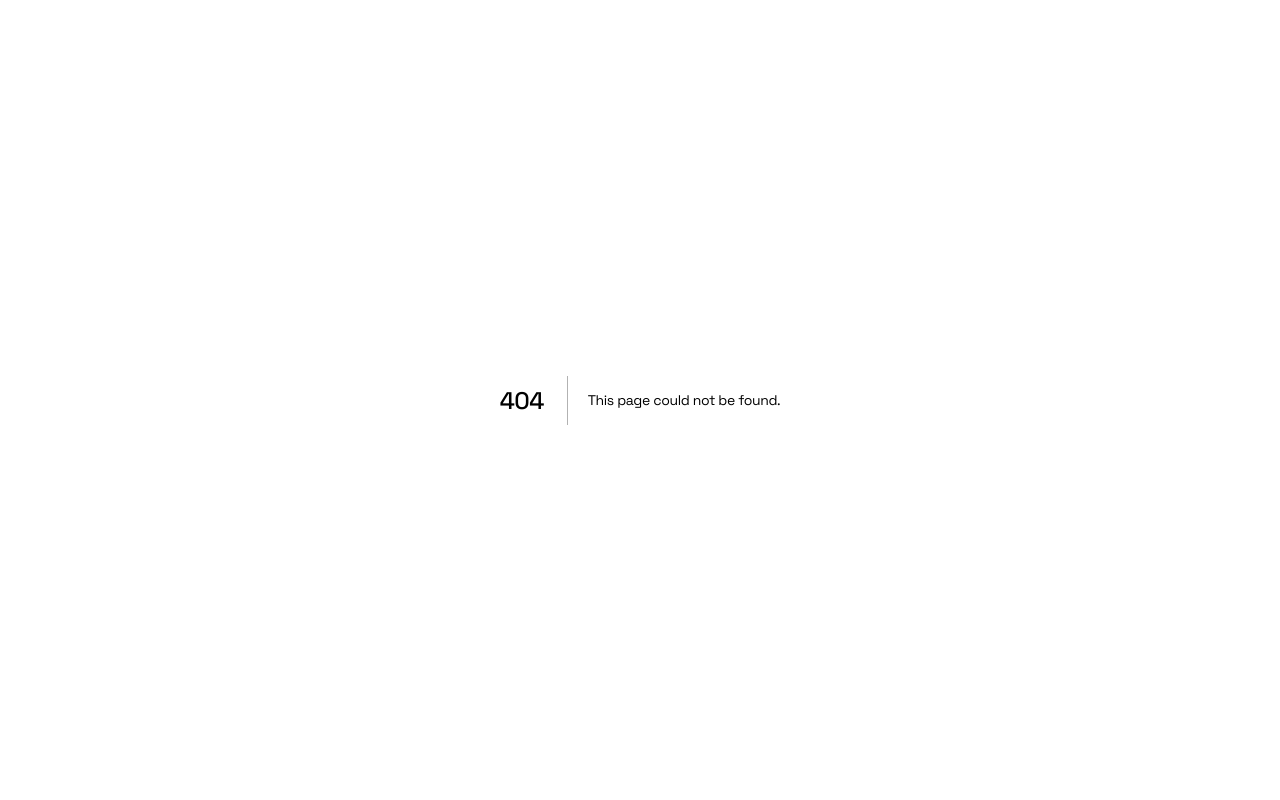
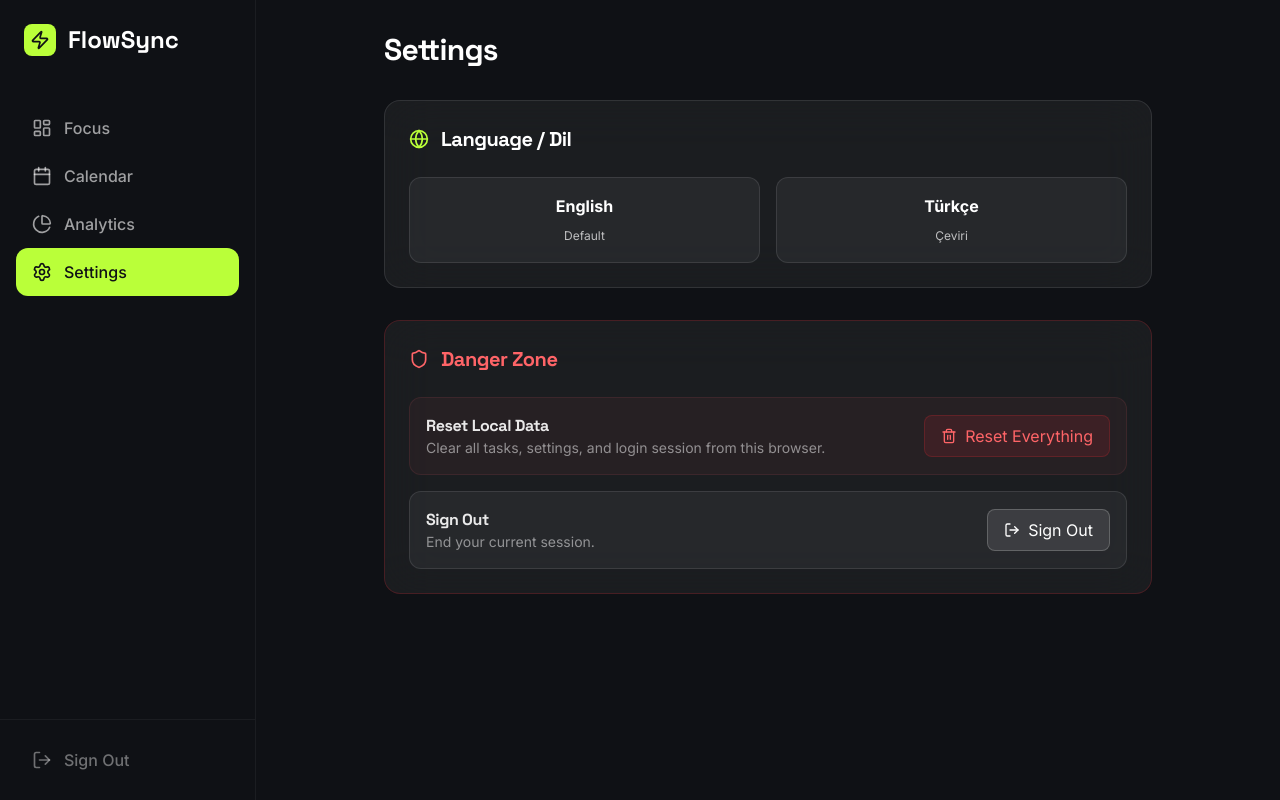
Before and after one commit to cansuyumceylan/FlowSync, a Next.js app: page /dashboard/settings in a window 1280 px wide. Before the commit this address had no page. Built offline with nearby package versions, Linux system fonts and the light colour scheme; no server answers.

Commit message:
Refined app for offline readiness: Added persistence, Task Manager, and Settings page

```diff
--- a/src/app/dashboard/page.tsx
+++ b/src/app/dashboard/page.tsx
@@ -2,6 +2,7 @@
 
 import Timer from "@/components/Timer";
 import AIAssistant from "@/components/AIAssistant";
+import TaskList from "@/components/TaskList";
 import { useAuth } from "@/store/useAuth";
 import { motion } from "framer-motion";
 
@@ -44,24 +45,8 @@ export default function DashboardPage() {
           {/* AI Assistant */}
           <AIAssistant />
 
-          {/* Task Summary */}
-          <div className="glass-card p-6 h-full">
-            <h3 className="font-space font-bold text-lg mb-4">Today's Focus</h3>
-            <div className="space-y-3">
-              <div className="p-3 rounded-xl bg-white/5 border border-white/5 border-l-2 border-l-mint">
-                <p className="font-medium text-sm">Design System Review</p>
-                <span className="text-xs text-white/40">10:00 AM - 11:00 AM</span>
-              </div>
-              <div className="p-3 rounded-xl bg-white/5 border border-white/5">
-                <p className="font-medium text-sm text-white/60">Team Standup</p>
-                <span className="text-xs text-white/40">11:30 AM - 12:00 PM</span>
-              </div>
-
-              <button className="w-full py-2 mt-4 text-sm text-mint border border-mint/20 rounded-lg hover:bg-mint/10 transition-colors">
-                + Add Task
-              </button>
-            </div>
-          </div>
+          {/* Task List */}
+          <TaskList />
         </div>
       </div>
     </div>
--- /dev/null
+++ b/src/app/dashboard/settings/page.tsx
@@ -0,0 +1,105 @@
+"use client";
+
+import { useTranslation } from 'react-i18next';
+import { useAuth } from '@/store/useAuth';
+import { useTaskStore } from '@/store/useTaskStore';
+import { useFocusStore } from '@/store/useFocusStore';
+import { Globe, Trash2, LogOut, Shield } from 'lucide-react';
+
+export default function SettingsPage() {
+  const { i18n } = useTranslation();
+  const { signOut } = useAuth();
+
+  // Direct access to stores to clear data if needed
+  const clearTasks = () => useTaskStore.persist.clearStorage();
+  const clearFocus = () => useFocusStore.persist.clearStorage();
+  const clearAuth = () => useAuth.persist.clearStorage();
+
+  const changeLanguage = (lng: string) => {
+    i18n.changeLanguage(lng);
+  };
+
+  const handleResetData = () => {
+    if (confirm("Are you sure? This will delete all your local tasks and settings.")) {
+      clearTasks();
+      clearFocus();
+      clearAuth();
+      window.location.reload();
+    }
+  };
+
+  return (
+    <div className="max-w-3xl mx-auto space-y-8">
+      <h1 className="text-3xl font-space font-bold mb-8">Settings</h1>
+
+      {/* Language Section */}
+      <div className="glass-card p-6">
+        <div className="flex items-center gap-3 mb-6">
+          <Globe className="w-5 h-5 text-mint" />
+          <h2 className="text-xl font-bold">Language / Dil</h2>
+        </div>
+
+        <div className="grid grid-cols-2 gap-4">
+          <button
+            onClick={() => changeLanguage('en')}
+            className={`p-4 rounded-xl border transition-all ${
+              i18n.language === 'en'
+                ? 'bg-mint text-charcoal border-mint'
+                : 'bg-white/5 border-white/10 hover:bg-white/10'
+            }`}
+          >
+            <span className="block font-bold mb-1">English</span>
+            <span className="text-xs opacity-70">Default</span>
+          </button>
+          <button
+            onClick={() => changeLanguage('tr')}
+            className={`p-4 rounded-xl border transition-all ${
+              i18n.language === 'tr'
+                ? 'bg-mint text-charcoal border-mint'
+                : 'bg-white/5 border-white/10 hover:bg-white/10'
+            }`}
+          >
+            <span className="block font-bold mb-1">Türkçe</span>
+            <span className="text-xs opacity-70">Çeviri</span>
+          </button>
+        </div>
+      </div>
+
+      {/* Data Management */}
+      <div className="glass-card p-6 border-red-500/20">
+        <div className="flex items-center gap-3 mb-6">
+          <Shield className="w-5 h-5 text-red-400" />
+          <h2 className="text-xl font-bold text-red-400">Danger Zone</h2>
+        </div>
+
+        <div className="space-y-4">
+          <div className="flex items-center justify-between p-4 bg-red-400/5 rounded-xl border border-red-400/10">
+            <div>
+              <h3 className="font-bold text-white/90">Reset Local Data</h3>
+              <p className="text-sm text-white/50">Clear all tasks, settings, and login session from this browser.</p>
+            </div>
+            <button
+              onClick={handleResetData}
+              className="px-4 py-2 bg-red-500/10 text-red-400 border border-red-500/20 rounded-lg hover:bg-red-500/20 transition-colors flex items-center gap-2"
+            >
+              <Trash2 className="w-4 h-4" /> Reset Everything
+            </button>
+          </div>
+
+          <div className="flex items-center justify-between p-4 bg-white/5 rounded-xl border border-white/10">
+            <div>
+              <h3 className="font-bold text-white/90">Sign Out</h3>
+              <p className="text-sm text-white/50">End your current session.</p>
+            </div>
+            <button
+              onClick={() => signOut()}
+              className="px-4 py-2 bg-white/10 text-white border border-white/20 rounded-lg hover:bg-white/20 transition-colors flex items-center gap-2"
+            >
+              <LogOut className="w-4 h-4" /> Sign Out
+            </button>
+          </div>
+        </div>
+      </div>
+    </div>
+  );
+}
--- /dev/null
+++ b/src/components/TaskList.tsx
@@ -0,0 +1,89 @@
+"use client";
+
+import { useState } from 'react';
+import { useTaskStore } from '@/store/useTaskStore';
+import { Plus, Trash2, Check, Circle } from 'lucide-react';
+import { motion, AnimatePresence } from 'framer-motion';
+
+export default function TaskList() {
+  const [newTask, setNewTask] = useState('');
+  const { tasks, addTask, removeTask, toggleTask } = useTaskStore();
+
+  const handleAdd = (e: React.FormEvent) => {
+    e.preventDefault();
+    if (!newTask.trim()) return;
+    addTask(newTask);
+    setNewTask('');
+  };
+
+  return (
+    <div className="glass-card p-6 h-full flex flex-col">
+      <h3 className="font-space font-bold text-lg mb-4">Today's Focus</h3>
+
+      <div className="flex-1 space-y-3 overflow-y-auto min-h-[200px] mb-4 pr-1 custom-scrollbar">
+        <AnimatePresence>
+          {tasks.map((task) => (
+            <motion.div
+              key={task.id}
+              initial={{ opacity: 0, x: -10 }}
+              animate={{ opacity: 1, x: 0 }}
+              exit={{ opacity: 0, x: 10 }}
+              className={`p-3 rounded-xl border flex items-center justify-between group transition-all ${
+                task.isCompleted
+                  ? 'bg-mint/5 border-mint/20 opacity-60'
+                  : 'bg-white/5 border-white/5 hover:bg-white/10'
+              }`}
+            >
+              <div
+                onClick={() => toggleTask(task.id)}
+                className="flex items-center gap-3 cursor-pointer flex-1"
+              >
+                {task.isCompleted ? (
+                  <div className="w-5 h-5 rounded-full bg-mint flex items-center justify-center">
+                    <Check className="w-3 h-3 text-charcoal" />
+                  </div>
+                ) : (
+                  <div className="w-5 h-5 rounded-full border border-white/20" />
+                )}
+                <span className={`text-sm font-medium ${task.isCompleted ? 'line-through text-white/40' : 'text-white/80'}`}>
+                  {task.title}
+                </span>
+              </div>
+
+              <button
+                onClick={() => removeTask(task.id)}
+                className="text-white/20 hover:text-red-400 transition-colors opacity-0 group-hover:opacity-100 p-1"
+              >
+                <Trash2 className="w-4 h-4" />
+              </button>
+            </motion.div>
+          ))}
+          {tasks.length === 0 && (
+            <div className="text-center py-8 text-white/40 text-sm">
+              No tasks yet. Time to plan!
+            </div>
+          )}
+        </AnimatePresence>
+      </div>
+
+      <form onSubmit={handleAdd} className="mt-auto">
+        <div className="relative">
+          <input
+            type="text"
+            placeholder="Add new task..."
+            value={newTask}
+            onChange={(e) => setNewTask(e.target.value)}
+            className="w-full bg-white/5 border border-white/10 rounded-lg px-3 py-2 text-sm focus:outline-none focus:border-mint/50 transition-colors"
+          />
+          <button
+            type="submit"
+            disabled={!newTask.trim()}
+            className="absolute right-2 top-1/2 -translate-y-1/2 text-mint disabled:opacity-30 disabled:cursor-not-allowed hover:scale-110 transition-transform"
+          >
+            <Plus className="w-4 h-4" />
+          </button>
+        </div>
+      </form>
+    </div>
+  );
+}
--- a/src/store/useAuth.ts
+++ b/src/store/useAuth.ts
@@ -1,4 +1,5 @@
 import { create } from 'zustand';
+import { persist } from 'zustand/middleware';
 import { supabase } from '@/lib/supabase';
 import { User } from '@supabase/supabase-js';
 
@@ -9,7 +10,9 @@ interface AuthState {
   signOut: () => Promise<void>;
 }
 
-export const useAuth = create<AuthState>((set) => ({
+export const useAuth = create<AuthState>()(
+  persist(
+    (set) => ({
       user: null,
       isLoading: true,
       setUser: (user) => set({ user, isLoading: false }),
@@ -17,4 +20,10 @@ export const useAuth = create<AuthState>((set) => ({
         await supabase.auth.signOut();
         set({ user: null });
       },
-}));
+    }),
+    {
+      name: 'flowsync-auth-storage',
+      partialize: (state) => ({ user: state.user }), // Only persist user object
+    }
+  )
+);
--- a/src/store/useFocusStore.ts
+++ b/src/store/useFocusStore.ts
@@ -1,4 +1,5 @@
 import { create } from 'zustand';
+import { persist } from 'zustand/middleware';
 
 export type FocusMode = 'spark' | 'deepDive' | 'peakFlow' | 'custom';
 
@@ -20,7 +21,9 @@ const MODES = {
   custom: 25 * 60,
 };
 
-export const useFocusStore = create<FocusState>((set) => ({
+export const useFocusStore = create<FocusState>()(
+  persist(
+    (set) => ({
       mode: 'spark',
       timeLeft: MODES.spark,
       totalDuration: MODES.spark,
@@ -42,4 +45,9 @@ export const useFocusStore = create<FocusState>((set) => ({
         }
         return { timeLeft: state.timeLeft - 1 };
       }),
-}));
+    }),
+    {
+      name: 'flowsync-focus-storage',
+    }
+  )
+);
--- /dev/null
+++ b/src/store/useTaskStore.ts
@@ -0,0 +1,48 @@
+import { create } from 'zustand';
+import { persist } from 'zustand/middleware';
+
+export interface Task {
+  id: string;
+  title: string;
+  isCompleted: boolean;
+  createdAt: number;
+}
+
+interface TaskState {
+  tasks: Task[];
+  addTask: (title: string) => void;
+  removeTask: (id: string) => void;
+  toggleTask: (id: string) => void;
+}
+
+export const useTaskStore = create<TaskState>()(
+  persist(
+    (set) => ({
+      tasks: [
+        { id: '1', title: 'Start your first Focus Session', isCompleted: false, createdAt: Date.now() }
+      ],
+      addTask: (title) => set((state) => ({
+        tasks: [
+          ...state.tasks,
+          {
+            id: crypto.randomUUID(),
+            title,
+            isCompleted: false,
+            createdAt: Date.now(),
+          },
+        ],
+      })),
+      removeTask: (id) => set((state) => ({
+        tasks: state.tasks.filter((t) => t.id !== id),
+      })),
+      toggleTask: (id) => set((state) => ({
+        tasks: state.tasks.map((t) =>
+          t.id === id ? { ...t, isCompleted: !t.isCompleted } : t
+        ),
+      })),
+    }),
+    {
+      name: 'flowsync-task-storage',
+    }
+  )
+);
```
Lines whose indentation alone changed are shown as unchanged.
